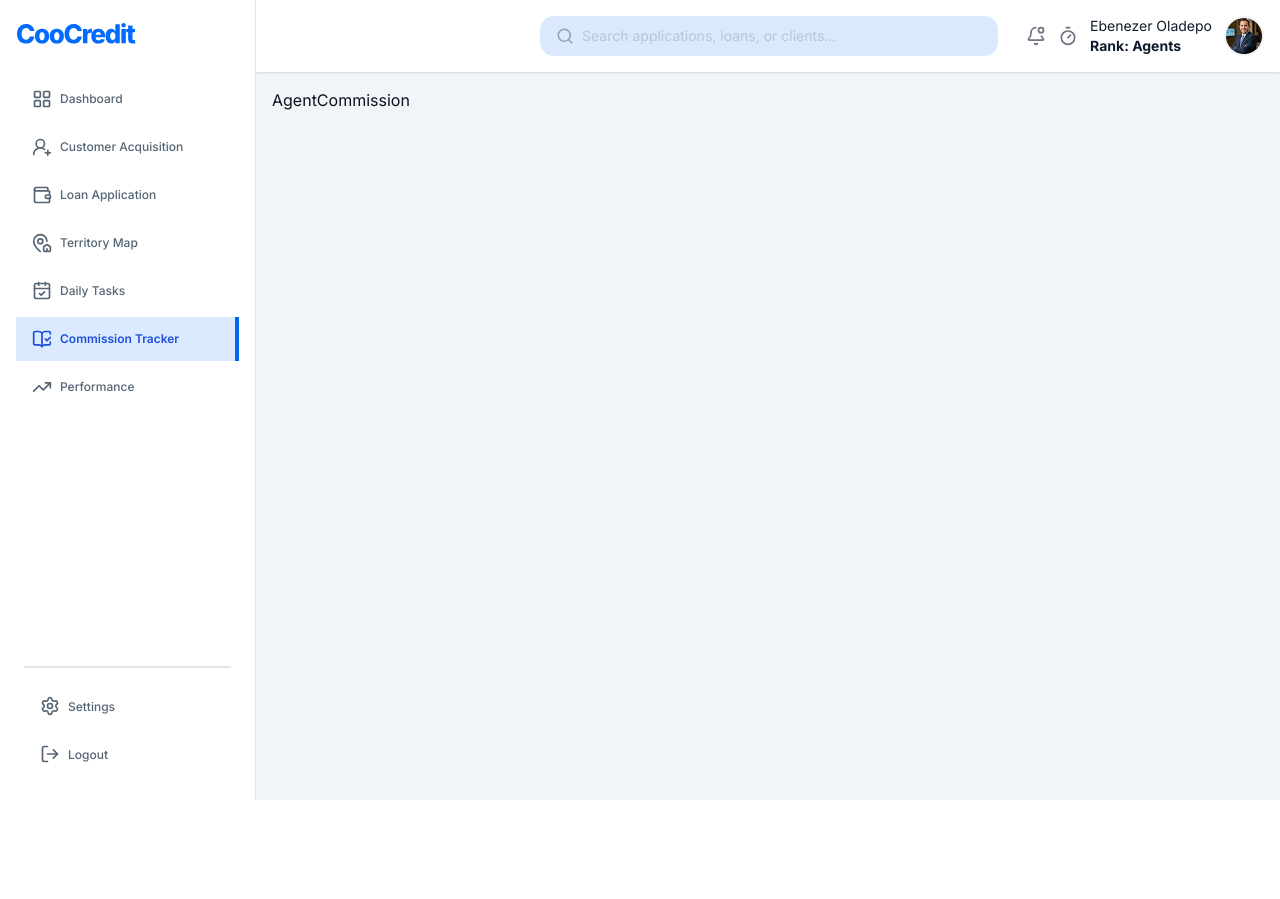
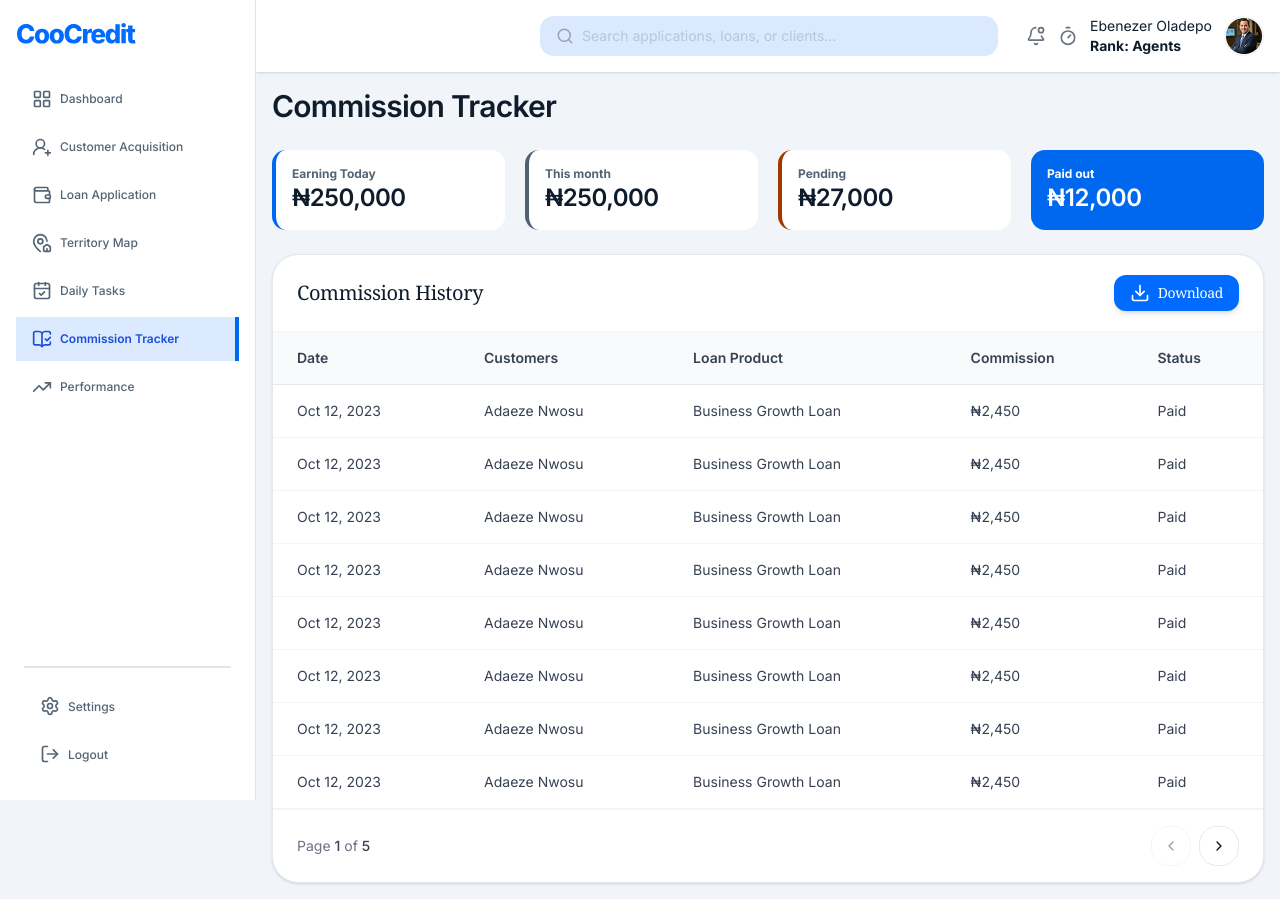
Before and after one commit to Banicoop/coocredit-business, a Next.js app: page /agents/commissions in a window 1280 px wide. Before the commit the page ends 800 px from the top, so only its background shows below. Built offline with nearby package versions, Linux system fonts and the light colour scheme; a web font is replaced by a local one.

Commit message:
implement commission history page

```diff
--- /dev/null
+++ b/src/app/(dashboard)/agents/(main)/commissions/_features/CommissionHistory.tsx
@@ -0,0 +1,54 @@
+import Button from '@/components/primitives/buttons/Button';
+import { BasicTable } from '@/components/primitives/tables/BasicTable';
+import Typography from '@/components/primitives/Typography';
+import { Flex } from '@/components/ui/ui-layout';
+import { Download } from 'lucide-react';
+import React from 'react';
+
+
+const data = Array.from({length: 40}, (() => ({
+    date: 'Oct 12, 2023',
+    customers: 'Adaeze Nwosu',
+    loanProduct: 'Business Growth Loan',
+    commission: '₦2,450',
+    status: 'Paid'
+})))
+
+const TableTitle = () => (
+    <Flex className='justify-between'>
+        <Typography variant='h4' weight='bold'>Commission History</Typography>
+        <Button startIcon={<Download size={20} />}>Download</Button>
+    </Flex>
+)
+
+const CommissionHistory = () => {
+
+    const columns = [
+        {
+            key: 'date',
+            title:'Date'
+        },
+        {
+            key: 'customers',
+            title:'Customers'
+        },
+        {
+            key: 'loanProduct',
+            title:'Loan Product'
+        },
+        {
+            key: 'commission',
+            title:'Commission'
+        },
+        {
+            key: 'status',
+            title:'Status'
+        },
+    ]
+
+  return (
+    <BasicTable columns={columns} data={data ?? []} title={<TableTitle/>} pageSize={8} pagination/>
+  )
+}
+
+export default CommissionHistory;
--- a/src/app/(dashboard)/agents/(main)/commissions/page.tsx
+++ b/src/app/(dashboard)/agents/(main)/commissions/page.tsx
@@ -1,8 +1,35 @@
-import React from 'react'
+import Typography from '@/components/primitives/Typography';
+import { PageHeader } from '@/components/ui/PageHeader';
+import { FlexCol, Grid, GridItem } from '@/components/ui/ui-layout';
+import React from 'react';
+import CommissionHistory from './_features/CommissionHistory';
+
+interface CardItemProps {
+  textColor?: string;
+  className: string
+  title: string;
+  val: string
+}
+
+const CardItem = ({ className, title, val, textColor}: CardItemProps) => (
+  <FlexCol className={`p-4 rounded-lg bg-card ${className} `}>
+    <Typography variant='small' color='primary' weight='bold' className={textColor}>{title}</Typography>
+    <Typography variant='h3' weight='bold' className={textColor}>{val}</Typography>
+  </FlexCol>
+)
 
 const AgentCommission = () => {
   return (
-    <div>AgentCommission</div>
+    <Grid className='gap-6'>
+      <PageHeader title='Commission Tracker' />
+      <Grid className='grid-cols-2 md:grid-cols-4 gap-5'>
+        <CardItem title='Earning Today' val='₦250,000' className='border-l-primary border-l-4'/>
+        <CardItem title='This month' val='₦250,000' className='border-l-[#506070] border-l-4'/>
+        <CardItem title='Pending' val='₦27,000' className='border-l-[#A43700] border-l-4'/>
+        <CardItem title='Paid out' val='₦12,000' className='bg-primary' textColor='text-white'/>
+      </Grid>
+      <CommissionHistory/>
+    </Grid>
   )
 }
 
--- a/src/app/(dashboard)/agents/(main)/performance/page.tsx
+++ b/src/app/(dashboard)/agents/(main)/performance/page.tsx
@@ -1,8 +1,11 @@
+import { PageHeader } from '@/components/ui/PageHeader';
 import React from 'react'
 
 const AgentPerformance = () => {
   return (
-    <div>page</div>
+    <div>
+      <PageHeader title='Performance' />
+    </div>
   )
 }
 
--- a/src/app/(dashboard)/agents/(main)/territory/_sections/Nearest.tsx
+++ b/src/app/(dashboard)/agents/(main)/territory/_sections/Nearest.tsx
@@ -11,7 +11,7 @@ import React from 'react'
 import user from '@/assets/images/user.png'
 import { ColItem } from '@/components/ui/PageHeader';
 
-const data = Array.from({length: 4}, (() => ({
+const data = Array.from({length: 3}, (() => ({
     user: {
         name: 'Bisi Akindele',
         location: '0.4 km away • Ikeja, Lagos'
@@ -53,7 +53,7 @@ const Nearest = () => {
     ]
 
   return (
-   <BasicTable columns={columns} data={data} title={<TableTitle/>}/>
+   <BasicTable columns={columns} data={data ?? []} title={<TableTitle/>}/>
   )
 }
 
--- a/src/components/ui/ui-layout.tsx
+++ b/src/components/ui/ui-layout.tsx
@@ -43,9 +43,9 @@ const Grid = ({ children, className = "", style }: UIProps) => {
   );
 };
 
-const GridItem = ({ children, className = "", style }: UIProps) => {
+const GridItem = ({ children, className = "bg-white", style }: UIProps) => {
   return (
-    <div className={`grid border rounded-lg bg-white p-4 ${className}`} style={style}>
+    <div className={`grid border rounded-lg p-4 ${className}`} style={style}>
       {children}
     </div>
   );
```
